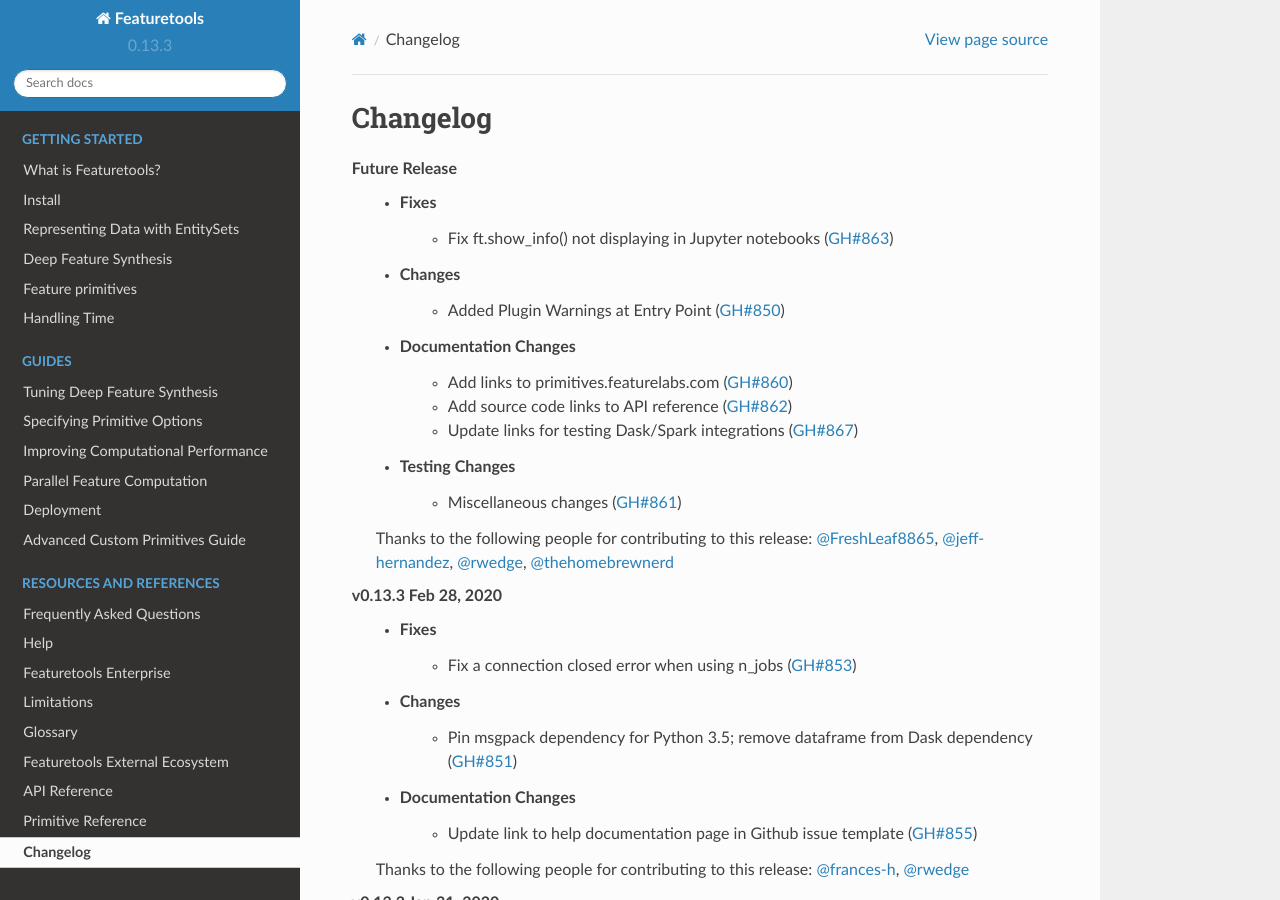
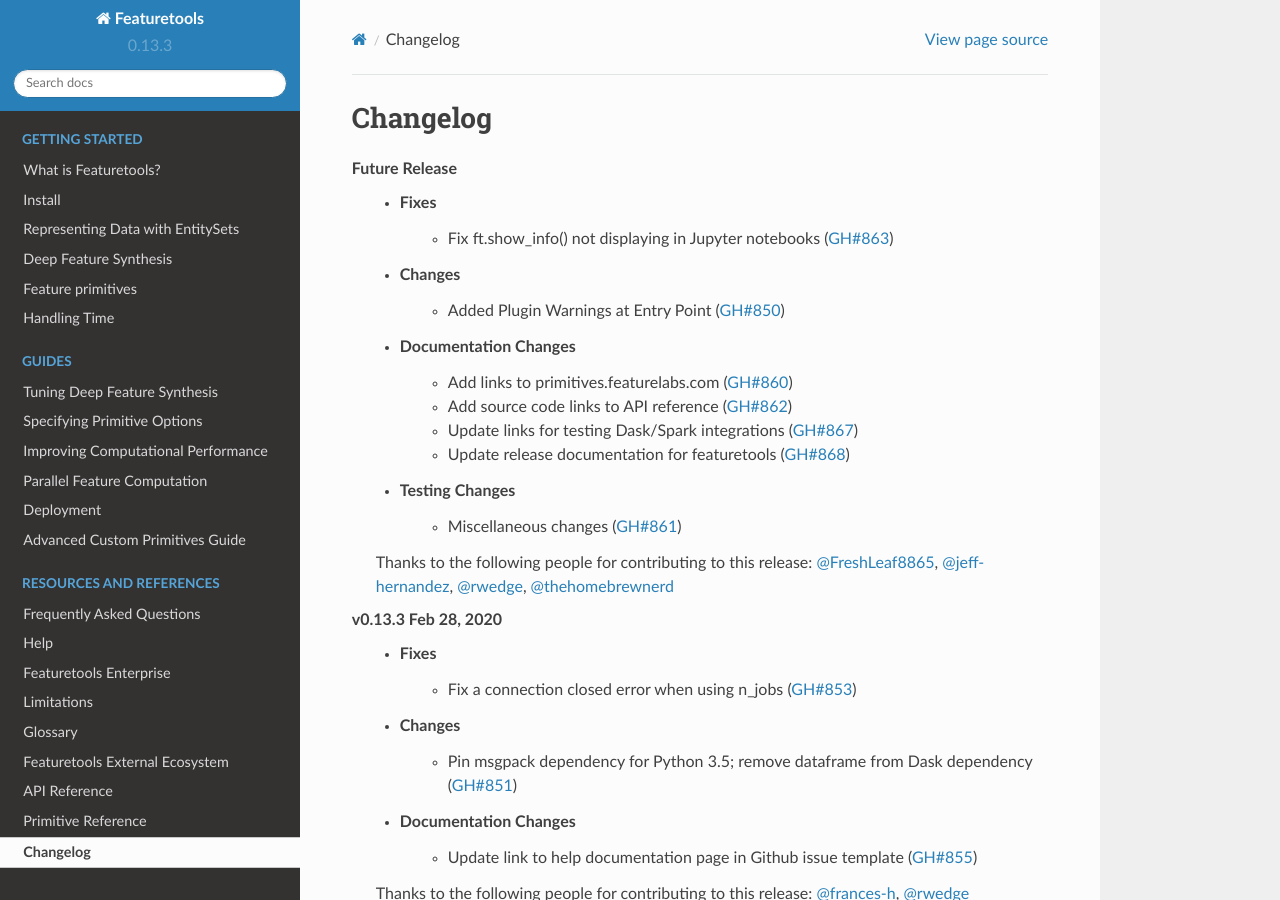
Before and after one commit to alteryx/featuretools, a Sphinx documentation site: the page built from docs/source/changelog.rst, in a window 1280 px wide and 900 px high. Built offline with Sphinx 7.4.7 and the Read the Docs theme 2.0.0, drawn with Linux system fonts in a browser that asks for light colours; pages that are not in the unit, such as notebooks, are missing from menus.

Commit message:
update changelog

```diff
--- a/docs/source/changelog.rst
+++ b/docs/source/changelog.rst
@@ -11,6 +11,7 @@
         * Add links to primitives.featurelabs.com (:pr:`860`)
         * Add source code links to API reference (:pr:`862`)
         * Update links for testing Dask/Spark integrations (:pr:`867`)
+        * Update release documentation for featuretools (:pr:`868`)
     * Testing Changes
         * Miscellaneous changes (:pr:`861`)
 
```
